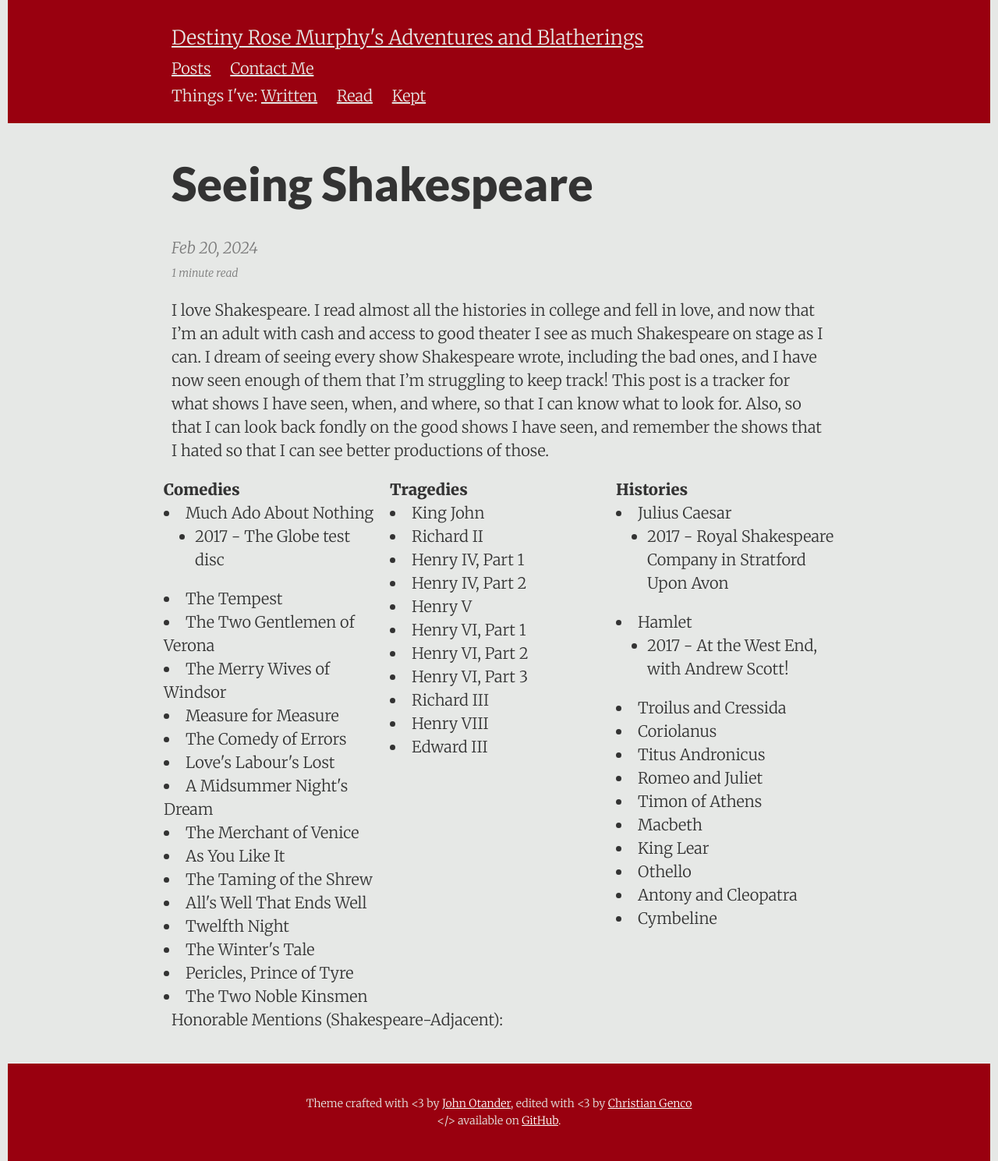
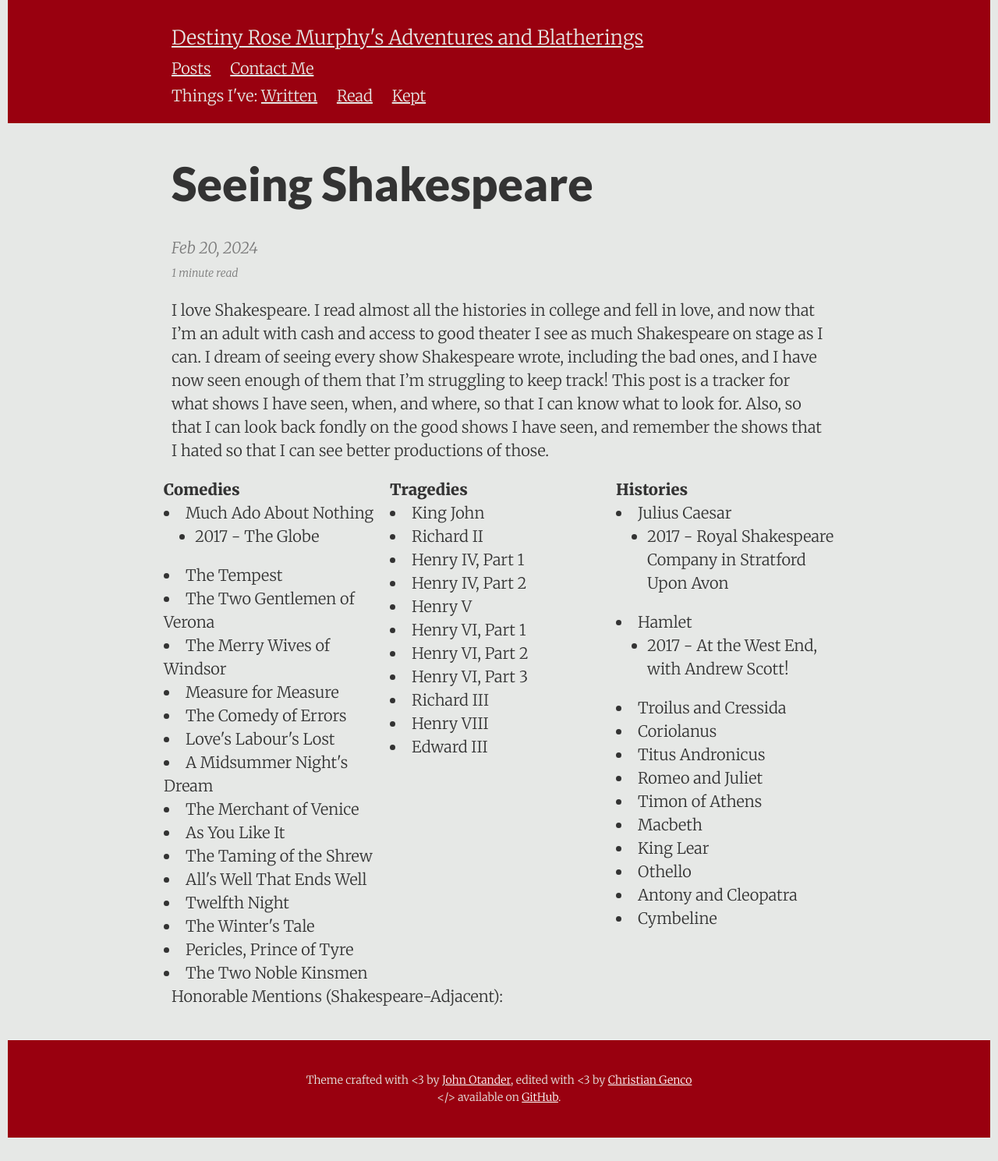
Before and after one commit to DestinyRoseMurphy/DestinyRoseMurphy.github.io, a Jekyll site: the page built from _posts/2024-02-20-Shakespeare.md, in a window 1280 px wide. Shown: the whole page at 78% size. Built offline with Jekyll 4.4.1, drawn with Linux system fonts in a browser that asks for light colours; after the commit the page ends 1459 px from its top, so only the background shows below that.

```diff
--- a/_posts/2024-02-20-Shakespeare.md
+++ b/_posts/2024-02-20-Shakespeare.md
@@ -29,8 +32,8 @@ I love Shakespeare. I read almost all the histories in college and fell in love,
   <div class="col">
 			<p style="margin-bottom: 0; font-weight: bold;">Comedies</p>
 			<li>Much Ado About Nothing</li>
-				<ul class="disc">
-  				<li>2017 - The Globe test disc</li>
+				<ul>
+  				<li>2017 - The Globe</li>
 				</ul>
 			<li>The Tempest</li>
 			<li>The Two Gentlemen of Verona</li>
```
Also changed, not shown: other parts of _posts/2024-02-20-Shakespeare.md (+3 -0 lines).
